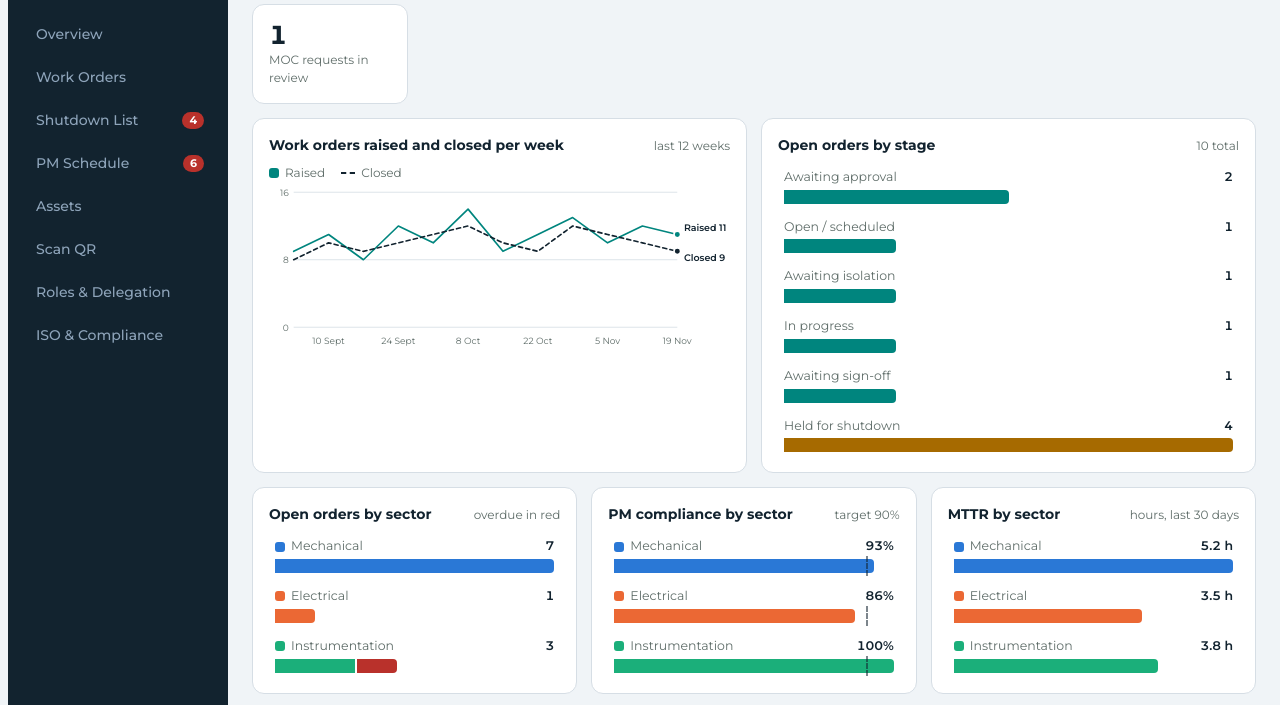
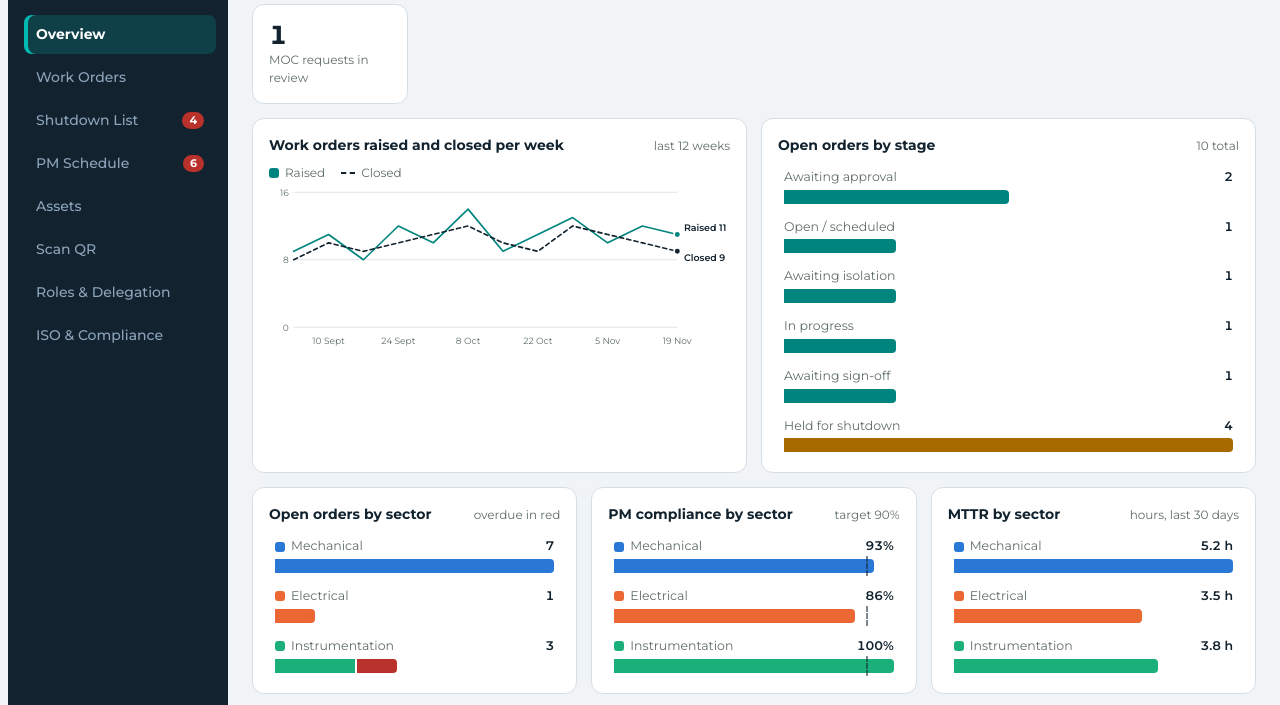
Before and after one commit to Samanoova/albaha-maintenance-demo, a plain HTML site: page v2/index.html in a window 1280 px wide. Shown: the part 226-931 px from the top of the page. Drawn offline with nearby package versions, Linux system fonts and the light colour scheme.

Commit message:
Highlight the active page in the side navigation

```diff
--- a/v2/index.html
+++ b/v2/index.html
@@ -41,7 +41,8 @@ nav.side { background: var(--nav); color: var(--nav-ink); padding-block: 18px 24
 .demo-tag { font-size: 10px; letter-spacing: .08em; text-transform: uppercase; color: var(--brand-teal); margin-bottom: 14px; }
 .brand-logo { background: #fff; border-radius: 12px; padding: 10px 14px; display: flex; justify-content: center; align-self: stretch; margin: 0 0 12px; box-shadow: 0 1px 0 rgba(0,0,0,.08); } .brand-logo img { height: 72px; width: auto; display: block; image-rendering: auto; }
 nav.side a { color: inherit; text-decoration: none; padding: 9px 12px; border-radius: 8px; display: flex; justify-content: space-between; align-items: center; gap: 8px; font-weight: 500; }
-nav.side a[aria-current="page"] { background: var(--nav-active); color: #fff; box-shadow: inset 3px 0 0 var(--brand-teal); }
+nav.side a:hover { background: rgba(255,255,255,.06); color: #fff; }
+nav.side a[aria-current="page"] { background: rgba(0,187,179,.18); color: #fff; font-weight: 700; box-shadow: inset 4px 0 0 var(--brand-teal); }
 nav.side a .badge { background: var(--crit); color: #fff; font-size: 11px; font-weight: 700; border-radius: 999px; padding: 0 7px; min-width: 20px; text-align: center; }
 main { padding-block: 16px 48px; padding-left: 24px; padding-right: max(16px, env(safe-area-inset-right, 0px)); min-width: 0; }
 .topbar { display: flex; flex-wrap: wrap; align-items: center; justify-content: space-between; gap: 10px 20px; margin-bottom: 18px; }
@@ -875,7 +876,7 @@ let view = 'overview', sub = null;
 function go(v, s) { view = VIEWS[v] ? v : 'overview'; sub = s || null; if (location.hash !== '#' + view) history.replaceState(null, '', '#' + view); render(); }
 window.addEventListener('hashchange', () => { const v = location.hash.slice(1); if (v !== view) { view = VIEWS[v] ? v : 'overview'; sub = null; render(); } });
 function render() {
-  document.querySelectorAll('nav.side a').forEach(a => a.toggleAttribute('aria-current', a.dataset.v === view) || a.setAttribute('aria-current', a.dataset.v === view ? 'page' : 'false'));
+  document.querySelectorAll('nav.side a').forEach(a => a.dataset.v === view ? a.setAttribute('aria-current', 'page') : a.removeAttribute('aria-current'));
   document.querySelectorAll('nav.side a').forEach(a => { if (a.dataset.v !== view) a.removeAttribute('aria-current'); });
   $('#title').textContent = VIEWS[view];
   refreshBadges();
```
